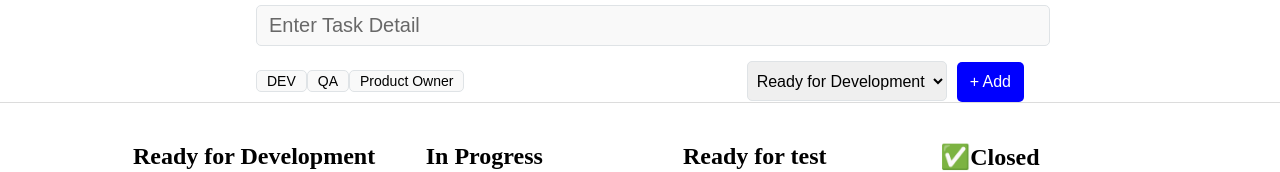
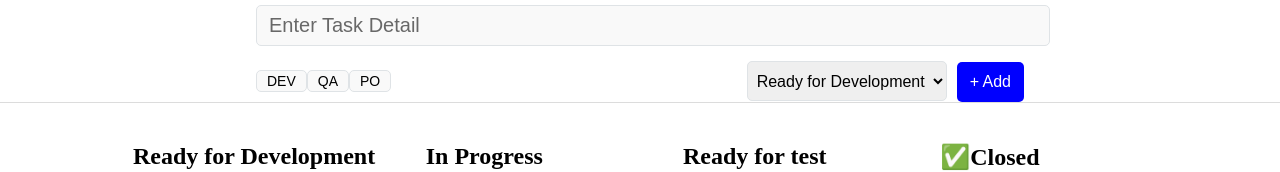
Before and after one commit to shivanshtanonwork/JiraBoard, a React (Vite) app: page / in a window 1280 px wide. Shown: the part 145-317 px from the top of the page. Built offline with nearby package versions, Linux system fonts and the light colour scheme.

Commit message:
Implementing Tag selection logic and adding color to it

```diff
--- a/src/components/Tag/Tag.jsx
+++ b/src/components/Tag/Tag.jsx
@@ -1,9 +1,23 @@
 import "./Tag.css";
 
-const Tag = ({ tagName }) => {
+const Tag = ({ tagName, selectedTag, selected }) => {
+  const tagStyle = {
+    DEV: { backgroundColor: "#5DE2E7" },
+    QA: { backgroundColor: "#E4080A" },
+    PO: { backgroundColor: "#7DDA58" },
+  };
   return (
     <>
-      <button className="tag">{tagName}</button>
+      <button
+        type="button"
+        className="tag"
+        style={selected ? tagStyle[tagName] : {}}
+        onClick={() => {
+          selectedTag(tagName);
+        }}
+      >
+        {tagName}
+      </button>
     </>
   );
 };
--- a/src/components/TaskForm/TaskForm.jsx
+++ b/src/components/TaskForm/TaskForm.jsx
@@ -6,8 +6,12 @@ const TaskForm = () => {
   const [taskData, setTaskData] = useState({
     task: "",
     status: "Ready for Development",
+    tags: [],
   });
 
+  const checkTag = (tag) => {
+    return taskData.tags.some((item) => item === tag);
+  };
   const handleChange = (e) => {
     const { name, value } = e.target;
     setTaskData((prev) => {
@@ -18,7 +22,19 @@ const TaskForm = () => {
     e.preventDefault();
     console.log(taskData);
   };
-
+  const selectedTag = (tag) => {
+    if (taskData.tags.some((item) => item === tag)) {
+      const filterTags = taskData.tags.filter((item) => item !== tag);
+      setTaskData((prev) => {
+        return { ...prev, tags: filterTags };
+      });
+    } else {
+      setTaskData((prev) => {
+        return { ...prev, tags: [...prev.tags, tag] };
+      });
+    }
+  };
+  console.log(taskData);
   // const [task, setTask] = useState("");
   // const [status, setStatus] = useState("");
   // const handleTask = (e) => {
@@ -40,9 +56,21 @@ const TaskForm = () => {
         />
         <div className="task_form_bottom">
           <div>
-            <Tag tagName="DEV" />
-            <Tag tagName="QA" />
-            <Tag tagName="Product Owner" />
+            <Tag
+              tagName="DEV"
+              selectedTag={selectedTag}
+              selected={checkTag("DEV")}
+            />
+            <Tag
+              tagName="QA"
+              selectedTag={selectedTag}
+              selected={checkTag("QA")}
+            />
+            <Tag
+              tagName="PO"
+              selectedTag={selectedTag}
+              selected={checkTag("PO")}
+            />
           </div>
           <div>
             <select
```
